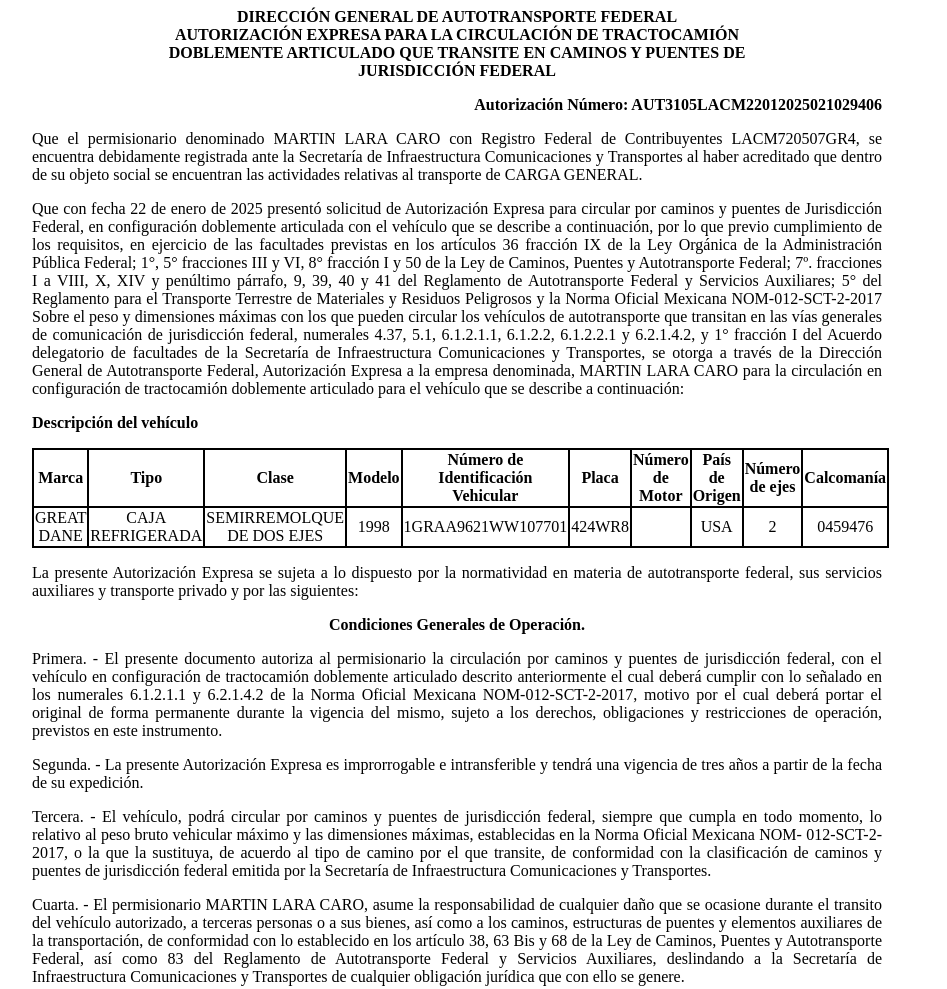
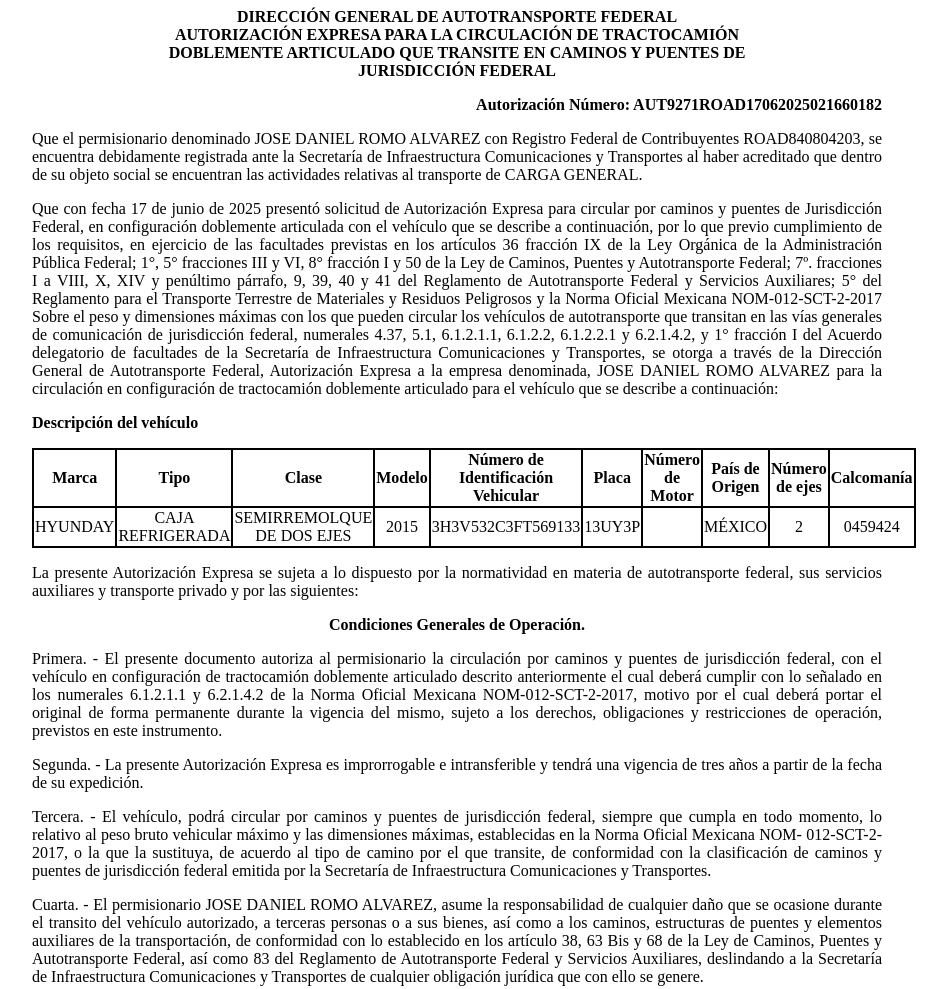
Before and after one commit to app-sct1/ConsultaAutDobleRemolque-folio-0271112, a plain HTML site: page index.html in a window 1280 px wide. Shown: the top 989 px of the page, without its empty margins (183-1130 px from the left). Drawn offline with Linux system fonts and the light colour scheme.

Commit message:
index.html

```diff
--- a/index.html
+++ b/index.html
@@ -75,19 +75,19 @@
 						<p class="sinMargen">DOBLEMENTE ARTICULADO QUE TRANSITE EN CAMINOS Y PUENTES DE</p>
 						<p class="sinMargen">JURISDICCIÓN FEDERAL</p>
 					</div>
-<p class="derechaNegro">Autorización Número: AUT3105LACM22012025021029406</p>
+<p class="derechaNegro">Autorización Número: AUT9271ROAD17062025021660182</p>
 
 					<p class="justificado">Que el permisionario denominado
-						MARTIN LARA CARO con Registro Federal de
-						Contribuyentes LACM720507GR4, se encuentra
+						JOSE DANIEL ROMO ALVAREZ con Registro Federal de
+						Contribuyentes ROAD840804203, se encuentra
 						debidamente registrada ante la Secretaría de Infraestructura
 						Comunicaciones y Transportes al haber acreditado que dentro de su
 						objeto social se encuentran las actividades relativas al
 						transporte de CARGA GENERAL.</p>
 
 
-					<p class="justificado">Que con fecha 22 de
-						enero de 2025 presentó
+					<p class="justificado">Que con fecha 17 de
+						junio de 2025 presentó
 						solicitud de Autorización Expresa para circular por caminos y
 						puentes de Jurisdicción Federal, en configuración doblemente
 						articulada con el vehículo que se describe a continuación, por lo
@@ -107,7 +107,7 @@
 						facultades de la Secretaría de Infraestructura Comunicaciones y
 						Transportes, se otorga a través de la
 						Dirección General de Autotransporte Federal, Autorización Expresa a la
-						empresa denominada, MARTIN LARA CARO para la
+						empresa denominada, JOSE DANIEL ROMO ALVAREZ para la
 						circulación en configuración de tractocamión doblemente articulado
 						para el vehículo que se describe a continuación:</p>
 
@@ -128,16 +128,16 @@
 							<th class="borde">Calcomanía</th>
 						</tr>
 						<tr class="borde">
-							<td class="borde">GREAT DANE</td>
+							<td class="borde">HYUNDAY</td>
 							<td class="borde">CAJA REFRIGERADA</td>
 							<td class="borde">SEMIRREMOLQUE DE DOS EJES</td>
-							<td class="borde">1998</td>
-							<td class="borde">1GRAA9621WW107701</td>
-							<td class="borde">424WR8</td>
+							<td class="borde">2015</td>
+							<td class="borde">3H3V532C3FT569133</td>
+							<td class="borde">13UY3P</td>
 							<td class="borde"></td>
-							<td class="borde">USA</td>
+							<td class="borde">MÉXICO</td>
 							<td class="borde">2</td>
-							<td class="borde">0459476</td>
+							<td class="borde">0459424</td>
 						</tr>
 
 					</tbody></table>
@@ -175,7 +175,7 @@
 						Secretaría de Infraestructura Comunicaciones y Transportes.</p>
 
 					<p class="justificado">Cuarta. - El permisionario
-						MARTIN LARA CARO, asume la responsabilidad de
+						JOSE DANIEL ROMO ALVAREZ, asume la responsabilidad de
 						cualquier daño que se ocasione durante el transito del vehículo
 						autorizado, a terceras personas o a sus bienes, así como a los
 						caminos, estructuras de puentes y elementos auxiliares de la
```
